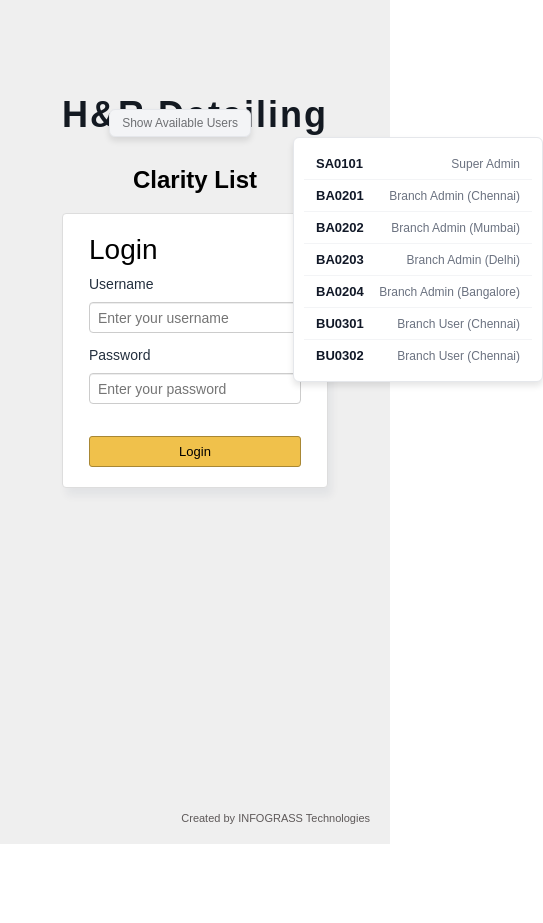
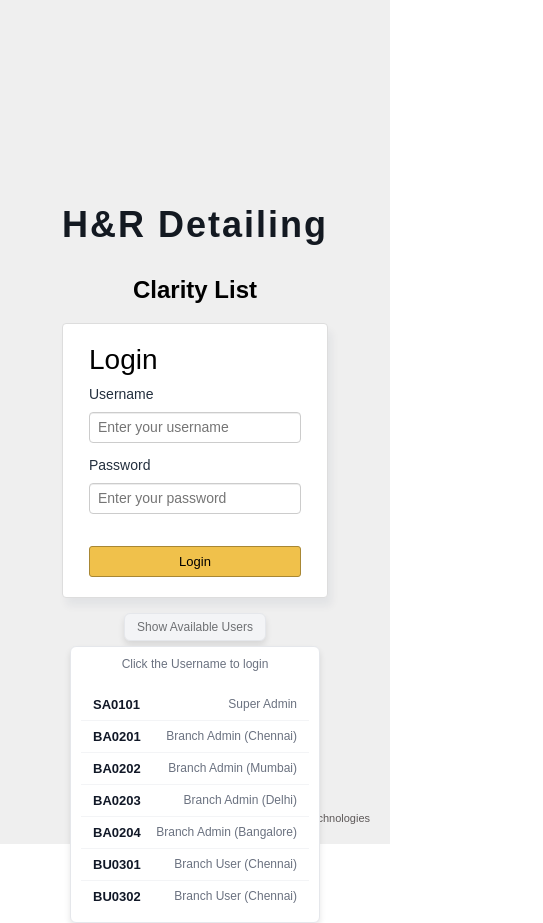
Before and after one commit to reach-kraj/HR-detailing-Poc, a React (Create React App) app in the folder SourceCode/POC/: page / in a window 390 px wide. Both pictures are taken after a click on the button "Show Available Users". Shown: the whole page, 543 px wide, since content can reach past the window. Before the commit the page ends 844 px from the top, so only its background shows below. Built offline with nearby package versions, Linux system fonts and the light colour scheme.

Commit message:
Miscellaneous commit

```diff
--- a/SourceCode/POC/src/screens/mainpage.js
+++ b/SourceCode/POC/src/screens/mainpage.js
@@ -1,6 +1,7 @@
 import React, { useState } from "react";
 import { useNavigate } from "react-router-dom";
 import { userData } from "./data/userdata";
+import "../style.css"; // Assuming your CSS is in this file
 
 const RoleSelectionPage = () => {
   const [username, setUsername] = useState("");
@@ -40,39 +41,30 @@ const RoleSelectionPage = () => {
     { role: "Branch Admin (Bangalore)", username: "BA0204" },
     { role: "Branch User (Chennai)", username: "BU0301" },
     { role: "Branch User (Chennai)", username: "BU0302" },
-    // { role: "Password for all users", username: "password123" },
   ];
 
   const toggleDropdown = () => {
     setIsDropdownOpen((prev) => !prev);
   };
 
-  // Updated handleUsernameChange to auto-fill password
   const handleUsernameChange = (e) => {
     const newUsername = e.target.value;
     setUsername(newUsername);
-    // Auto-fill password when a valid username is typed
     const isValidUsername = availableUsers.some(
-      (user) => user.username === newUsername && user.username !== "password123"
+      (user) => user.username === newUsername
     );
     if (isValidUsername) {
       setPassword("password123");
     } else {
-      setPassword(""); // Clear password if username is invalid
+      setPassword("");
     }
   };
 
-  // Updated handleUsernameClick to auto-fill both username and password
   const handleUsernameClick = (selectedUsername) => {
-    if (selectedUsername !== "password123") {
-      setUsername(selectedUsername);
-      setPassword("password123"); // Auto-fill password when username is clicked
-    }
+    setUsername(selectedUsername);
+    setPassword("password123");
     setIsDropdownOpen(false);
   };
-
-  // Remove handlePasswordClick since it's no longer needed
-  // Password will auto-fill with username
 
   return (
     <div className="login-container">
@@ -92,7 +84,7 @@ const RoleSelectionPage = () => {
                 id="username"
                 className="input-field"
                 value={username}
-                onChange={handleUsernameChange} // Updated to use new handler
+                onChange={handleUsernameChange}
                 required
                 placeholder="Enter your username"
               />
@@ -104,7 +96,7 @@ const RoleSelectionPage = () => {
                 id="password"
                 className="input-field"
                 value={password}
-                onChange={(e) => setPassword(e.target.value)} // Still allow manual changes if needed
+                onChange={(e) => setPassword(e.target.value)}
                 required
                 placeholder="Enter your password"
               />
@@ -115,12 +107,15 @@ const RoleSelectionPage = () => {
           </form>
         </div>
 
+        {/* Moved user-dropdown-container below login-form */}
         <div className="user-dropdown-container">
           <button className="user-dropdown-button" onClick={toggleDropdown}>
             Show Available Users
           </button>
           {isDropdownOpen && (
             <div className="user-dropdown-content">
+              <div className="user-role">Click the Username to login</div>
+              <br />
               {availableUsers.map((user, index) => (
                 <div key={index} className="user-item">
                   <span
--- a/SourceCode/POC/src/style.css
+++ b/SourceCode/POC/src/style.css
@@ -27,11 +27,13 @@
 }
 
 .login-box {
-  position: relative;
   padding: 10px;
   min-height: 80vh;
   max-width: 400px;
-  /* Adjust as needed */
+  display: flex;
+  flex-direction: column;
+  justify-content: center;
+  /* Center content vertically */
 }
 
 .logo {
@@ -1021,15 +1023,14 @@
   }
 }
 .user-dropdown-container {
-  position: absolute;
-  left: 20%;
-  padding-top: 20px;
+  margin-top: 20px;
+  /* Space between login form and button */
+  text-align: center;
+  /* Center the button */
 }
-
 .user-dropdown-button {
   padding: 8px 16px;
   font-size: 14px;
-  box-shadow: 4px 8px 8px rgba(5, 35, 65, 0.055);
   font-weight: 500;
   color: #6e7073;
   background-color: #f3f4f6;
@@ -1046,10 +1047,11 @@
 
 .user-dropdown-content {
   position: absolute;
-  top: 100%;
-  /* Below the button */
-  right: -65px;
-  /* Align to the right of the button */
+  /* Still absolute to float above other content */
+  left: 50%;
+  /* Center horizontally */
+  transform: translateX(-50%);
+  /* Offset to truly center it */
   background-color: #ffffff;
   border: 1px solid #e5e7eb;
   border-radius: 6px;
@@ -1059,8 +1061,9 @@
   min-width: 300px;
   max-height: 300px;
   overflow-y: auto;
+  margin-top: 5px;
+  /* Small gap between button and dropdown */
 }
-
 .user-item {
   padding: 8px 12px;
   display: flex;
@@ -1070,7 +1073,6 @@
   color: #374151;
   border-bottom: 1px solid #f3f4f6;
 }
-
 .user-item:last-child {
   border-bottom: none;
 }
@@ -1102,21 +1104,19 @@
 
 /* Responsive adjustments */
 @media (max-width: 768px) {
-  .user-dropdown-container {
-    top: 5px;
-    right: 5px;
-  }
 
   .user-dropdown-button {
     padding: 6px 12px;
     font-size: 12px;
   }
 
-  .user-dropdown-content {
-    min-width: 250px;
-    right: -210px;
-    /* Ensure it stays right-aligned */
-  }
+ .user-dropdown-container {
+   margin-top: 15px;
+ }
+
+ .user-dropdown-content {
+   min-width: 250px;
+ }
 }
 
 /* Add these styles to your existing style.css */
```
Also changed, not shown: 11 other files (tests, documents, lock files or other folders).
